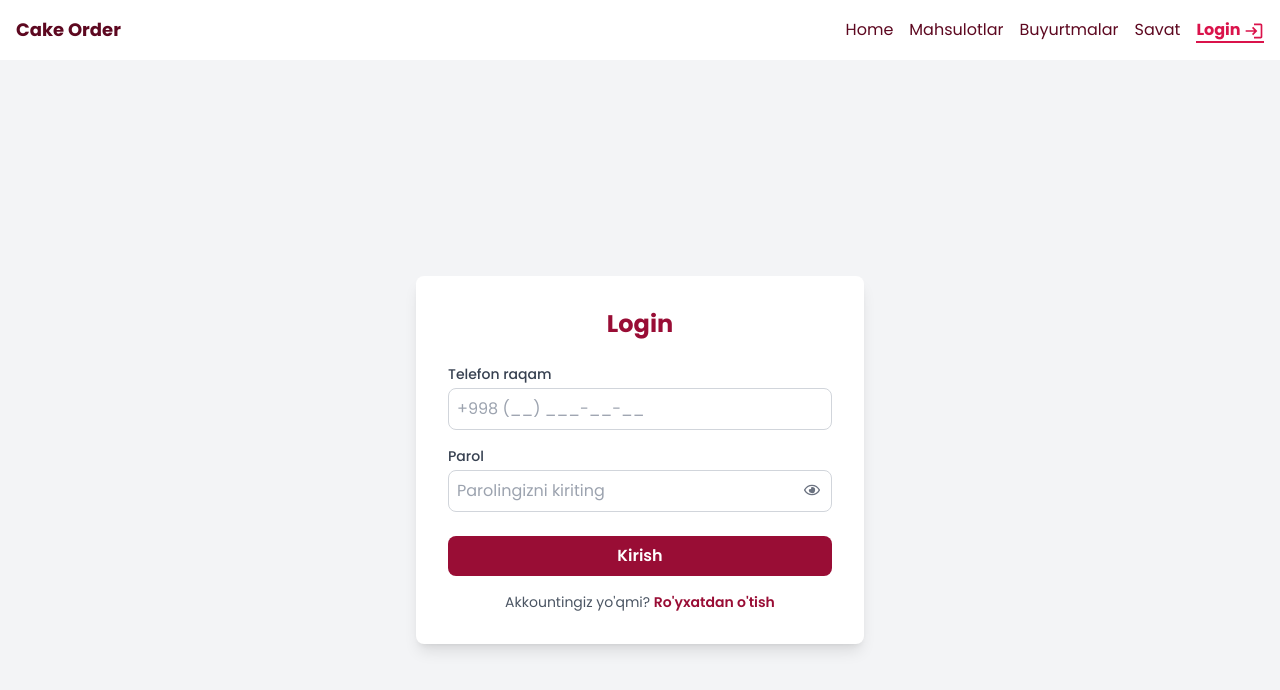
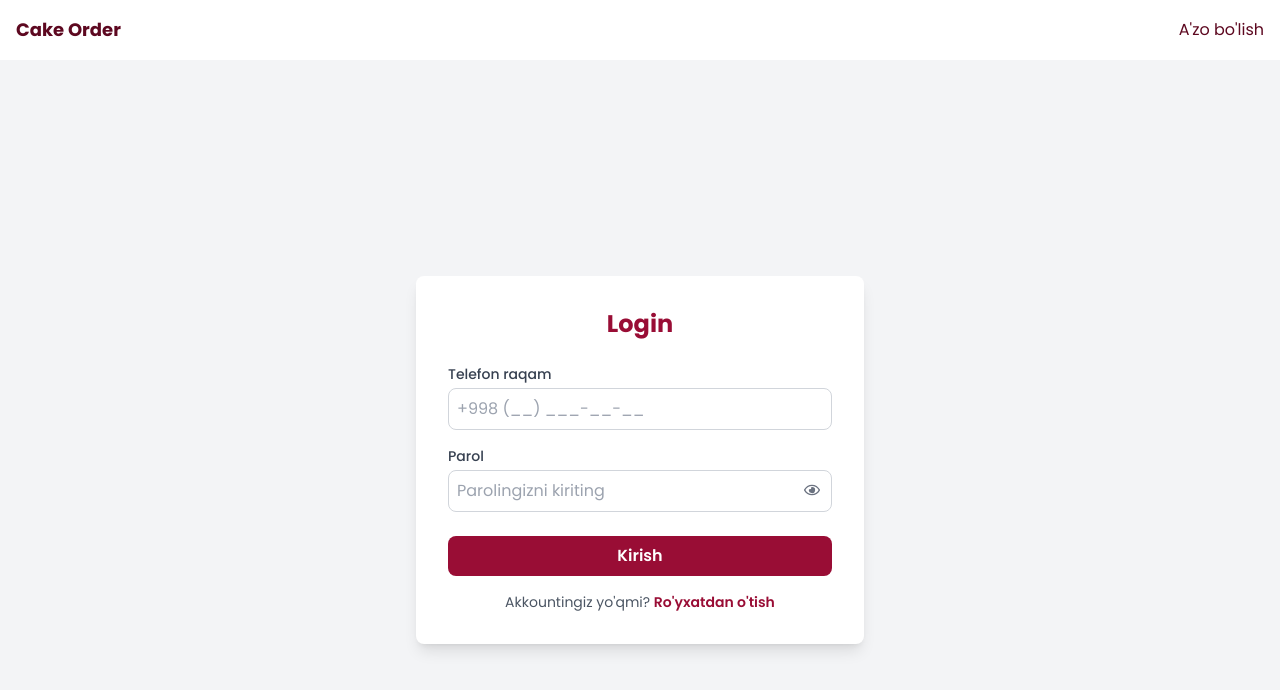
Before and after one commit to Muhammad-Devel/order-platform-3, a React (Vite) app: page /login in a window 1280 px wide. Shown: the top 690 px of the page. Built offline with nearby package versions, Linux system fonts and the light colour scheme.

Commit message:
Add conditional navigation for unauthenticated users and update Navbar for login state

```diff
--- a/src/App.jsx
+++ b/src/App.jsx
@@ -20,7 +20,7 @@ function App() {
 
   useEffect(() => {
     const loggedInUser = localStorage.getItem("login");
-    if (!loggedInUser) {
+    if (!loggedInUser && window.location.pathname !== "/register") {
       navigate("/login");
     }
   }, [navigate]);
--- a/src/components/NavBar.jsx
+++ b/src/components/NavBar.jsx
@@ -36,7 +36,19 @@ function Navbar() {
       <div className="flex justify-between items-center">
         <div className="text-claret-300 text-lg font-bold">Cake Order</div>
 
-        {/* Mobil menyu tugmasi */}
+        {!isLogin ? (
+          <NavLink
+            to="/register"
+            className={({ isActive }) =>
+              isActive ? "li-styles-active" : "li-styles-hover"
+            }
+            end
+          >
+            A'zo bo'lish
+          </NavLink>
+        ) : (
+          <>
+            {/* menu for Mobile */}
             <button
               onClick={() => setIsOpen(!isOpen)}
               className="text-claret-600 text-2xl md:hidden"
@@ -88,46 +100,30 @@ function Navbar() {
                     isActive ? "li-styles-active" : "li-styles-hover"
                   }
                 >
-              Savat
-              {/* <FaCartShopping className="inline text-xl ml-1" /> */}
+                  <FaCartShopping className="inline ml-1" size={30} />
                 </NavLink>
               </li>
               <li
-            className={`${isOpen ? "border-t-2 border-t-white-400 pt-3" : ""}`}
+                className={`${
+                  isOpen ? "border-t-2 border-t-white-400 pt-3" : ""
+                }`}
               >
-            {isLogin ? (
+                {isLogin && (
                   <button
                     onClick={logOutUser}
-                className={({ isActive }) =>
-                  isActive
-                    ? "li-styles-active"
-                    : `li-styles-hover ${
+                    className={`li-styles-hover ${
                       isOpen
                         ? ""
                         : "bg-claret-600 border-white rounded-md px-2 py-2 text-white"
-                      } `
-                }
+                    }`}
                   >
-                Logout <MdLogout className="inline text-xl" />
+                    Log Out <MdLogout className="inline text-xl" />
                   </button>
-            ) : (
-              <NavLink
-                to="/login"
-                className={({ isActive }) =>
-                  isActive
-                    ? "li-styles-active"
-                    : `li-styles-hover ${
-                        isOpen
-                          ? ""
-                          : "bg-claret-600 border-white rounded-md px-2 py-2 text-white"
-                      } `
-                }
-              >
-                Login <MdLogin className="inline text-xl" />
-              </NavLink>
                 )}
               </li>
             </ul>
+          </>
+        )}
       </div>
     </nav>
   );
```
Lines whose indentation alone changed are shown as unchanged.
